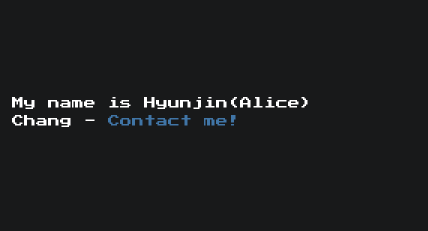
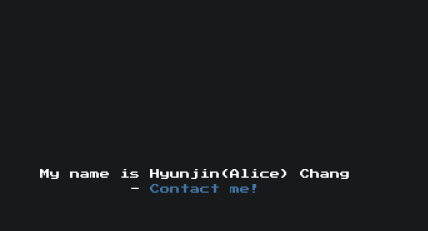
Before and after one commit to chj2788/svelte-portfolio, a SvelteKit app: page / in a window 390 px wide. Shown: the part 625-856 px from the top of the page, 428 px wide, since content can reach past the window. Built offline with nearby package versions, Linux system fonts and the light colour scheme.

Commit message:
remove sticky header

```diff
--- a/src/routes/+layout.svelte
+++ b/src/routes/+layout.svelte
@@ -6,9 +6,7 @@
 
 
 <div class="app">
-	<div class="sticky-header">
-		<Header />
-	</div>
+	<Header />
 
 	<main>
 		<slot />
@@ -26,11 +24,6 @@
 		position: relative;
 	}
 
-	.sticky-header {
-		position: fixed;
-		width: 100%;
-	}
-
 	main {
 		flex: 1;
 		display: flex;
@@ -41,19 +34,20 @@
 	}
 
 	footer {
-		display: flex;
-		flex-direction: column;
-		justify-content: center;
-		align-items: center;
+		width: 100%;
+		text-align: center;
 		padding: 12px;
 		color: white;
 		font-family: 'Press Start 2P', cursive;
 		font-size: 12px;
 	}
 
-	@media (min-width: 480px) {
+	@media only screen and (max-width: 500px) {
 		footer {
-			padding: 12px 0;
+			font-size: 10px;
+			width: 80%;
+			overflow: auto;
+			padding: 10%;
 		}
 	}
 </style>
```
